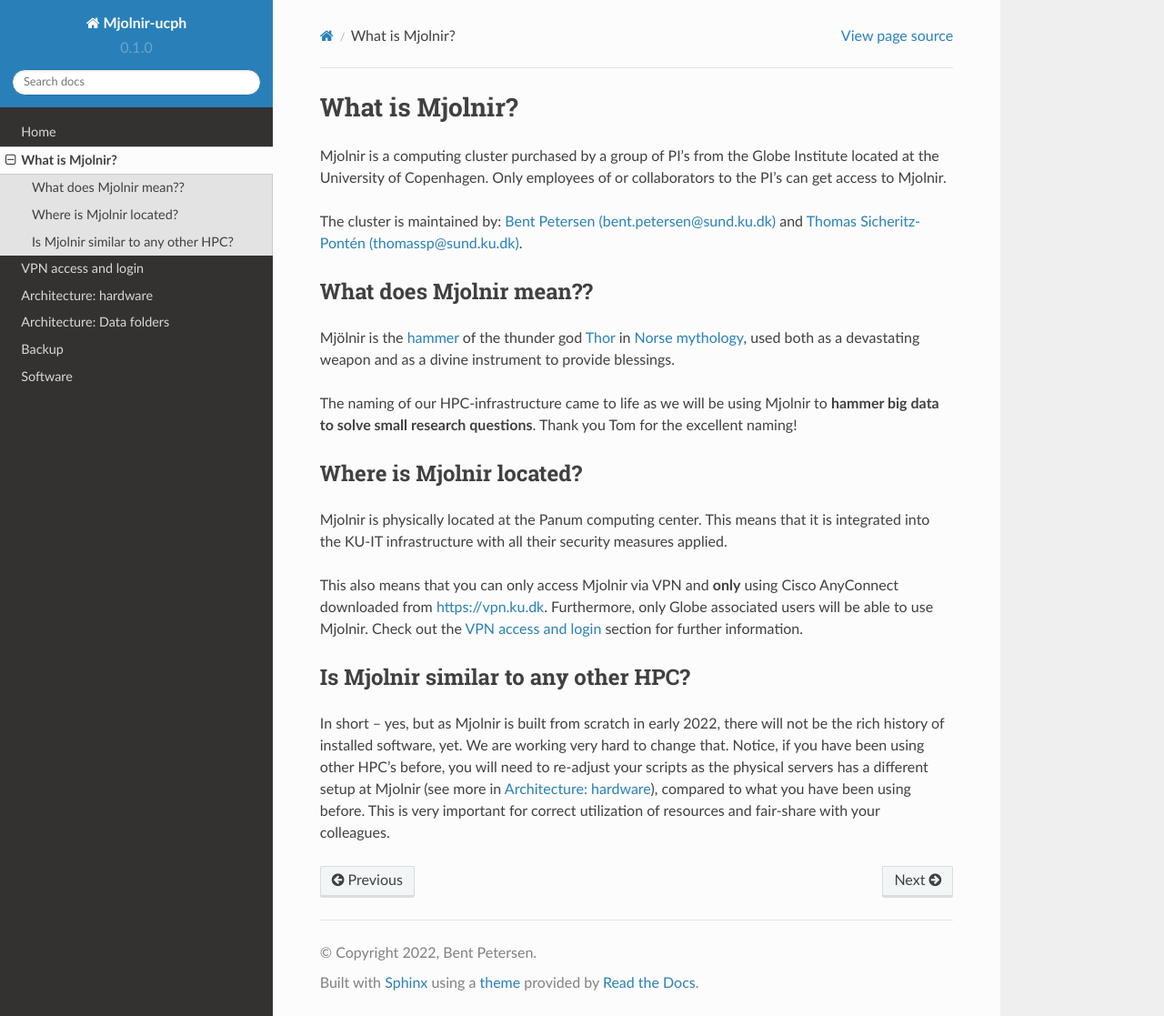
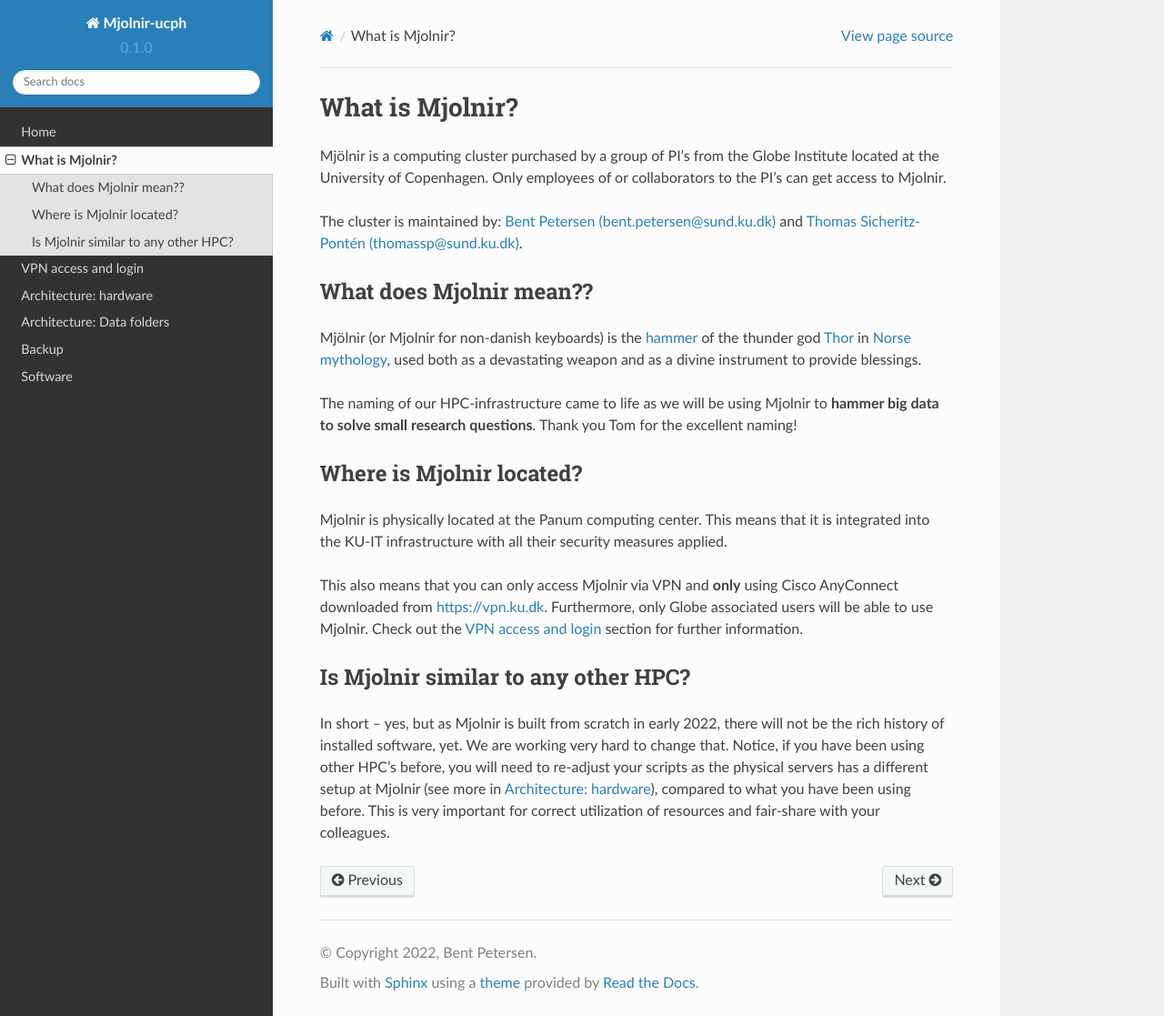
Before and after one commit to bentpetersendk/mjolnir_ucph, a Sphinx documentation site: the page built from docs/source/mjolnir.rst, in a window 1280 px wide and 1117 px high. Shown: the whole window at 91% size. Built offline with Sphinx 7.4.7 and the Read the Docs theme 2.0.0, drawn with Linux system fonts in a browser that asks for light colours.

Commit message:
Update mjolnir.rst

```diff
--- a/docs/source/mjolnir.rst
+++ b/docs/source/mjolnir.rst
@@ -1,6 +1,6 @@
 What is Mjolnir?
 =====
-Mjolnir is a computing cluster purchased by a group of PI’s from the Globe Institute located at the University of Copenhagen.
+Mjölnir is a computing cluster purchased by a group of PI’s from the Globe Institute located at the University of Copenhagen.
 Only employees of or collaborators to the PI's can get access to Mjolnir.
 
 The cluster is maintained by:
@@ -9,7 +9,7 @@
 What does Mjolnir mean??
 *****
 
-Mjölnir is the `hammer <https://en.wikipedia.org/wiki/Mj%C3%B6lnir>`_ of the thunder god `Thor <https://en.wikipedia.org/wiki/Thor>`_ in `Norse mythology <https://en.wikipedia.org/wiki/Norse_mythology>`_, used both as a devastating weapon and as a divine instrument to provide blessings.
+Mjölnir (or Mjolnir for non-danish keyboards) is the `hammer <https://en.wikipedia.org/wiki/Mj%C3%B6lnir>`_ of the thunder god `Thor <https://en.wikipedia.org/wiki/Thor>`_ in `Norse mythology <https://en.wikipedia.org/wiki/Norse_mythology>`_, used both as a devastating weapon and as a divine instrument to provide blessings.
 
 The naming of our HPC-infrastructure came to life as we will be using Mjolnir to **hammer big data to solve small research questions**. Thank you Tom for the excellent naming!
 
```
